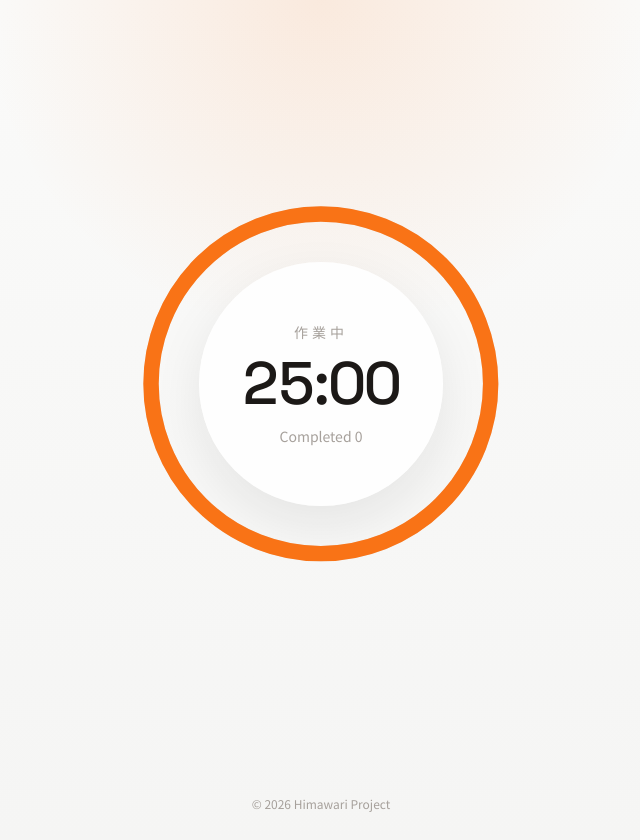
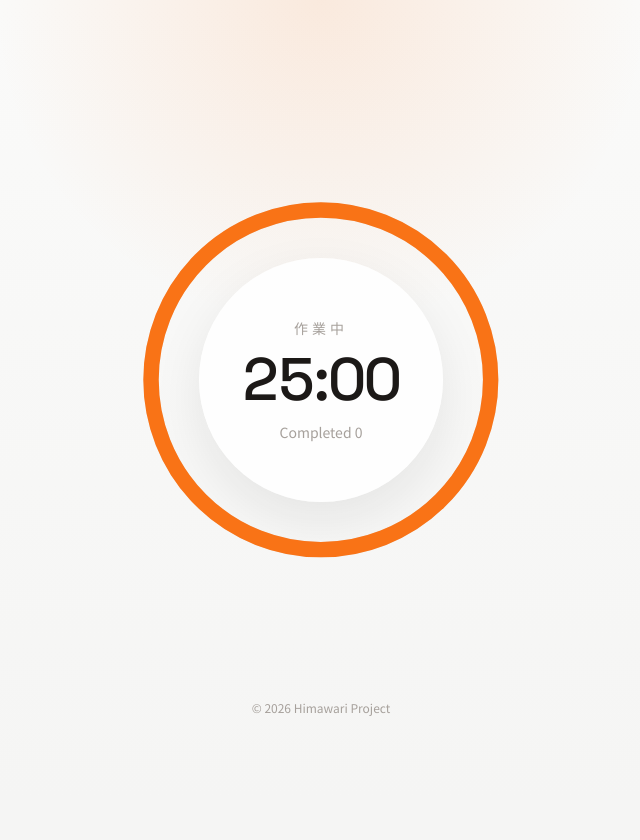
Before and after one commit to at-himawari/pomodoro, a React (Vite) app: page / in a window 1280 px wide. Shown: the whole page, without its empty margins (319-959 px from the left). After the commit the page ends 800 px from the top, so only its background shows below. Built offline with nearby package versions, Linux system fonts and the light colour scheme.

Commit message:
Ads 位置調整

```diff
--- a/src/App.jsx
+++ b/src/App.jsx
@@ -58,7 +58,7 @@ function AdBanner() {
   }, [])
 
   return (
-    <div className="mx-auto mt-5 flex w-full justify-center">
+    <div className="mx-auto mt-auto flex w-full justify-center pt-3">
       <ins
         className="adsbygoogle"
         style={{ display: 'inline-block', width: '360px', height: '72px' }}
@@ -402,8 +402,8 @@ function App() {
   }
 
   return (
-    <main className={`min-h-screen px-6 py-5 text-stone-900 transition-colors duration-700 ${activeMode.background}`}>
-      <div className="mx-auto flex min-h-screen max-w-3xl flex-col">
+    <main className={`min-h-dvh px-6 pt-5 text-stone-900 transition-colors duration-700 ${activeMode.background}`}>
+      <div className="mx-auto flex min-h-[calc(100dvh-1.25rem)] max-w-3xl flex-col">
         <header
           className={`flex items-center justify-between transition-all duration-300 ${
             menuVisible ? 'translate-y-0 opacity-100' : '-translate-y-2 opacity-0 pointer-events-none'
@@ -643,11 +643,11 @@ function App() {
           </section>
         ) : null}
 
-        <AdBanner />
-
-        <footer className="pt-3 pb-2 text-center text-xs text-stone-400">
+        <footer className="pt-4 text-center text-xs text-stone-400">
           ©︎ 2026 Himawari Project
         </footer>
+
+        <AdBanner />
       </div>
     </main>
   )
```
